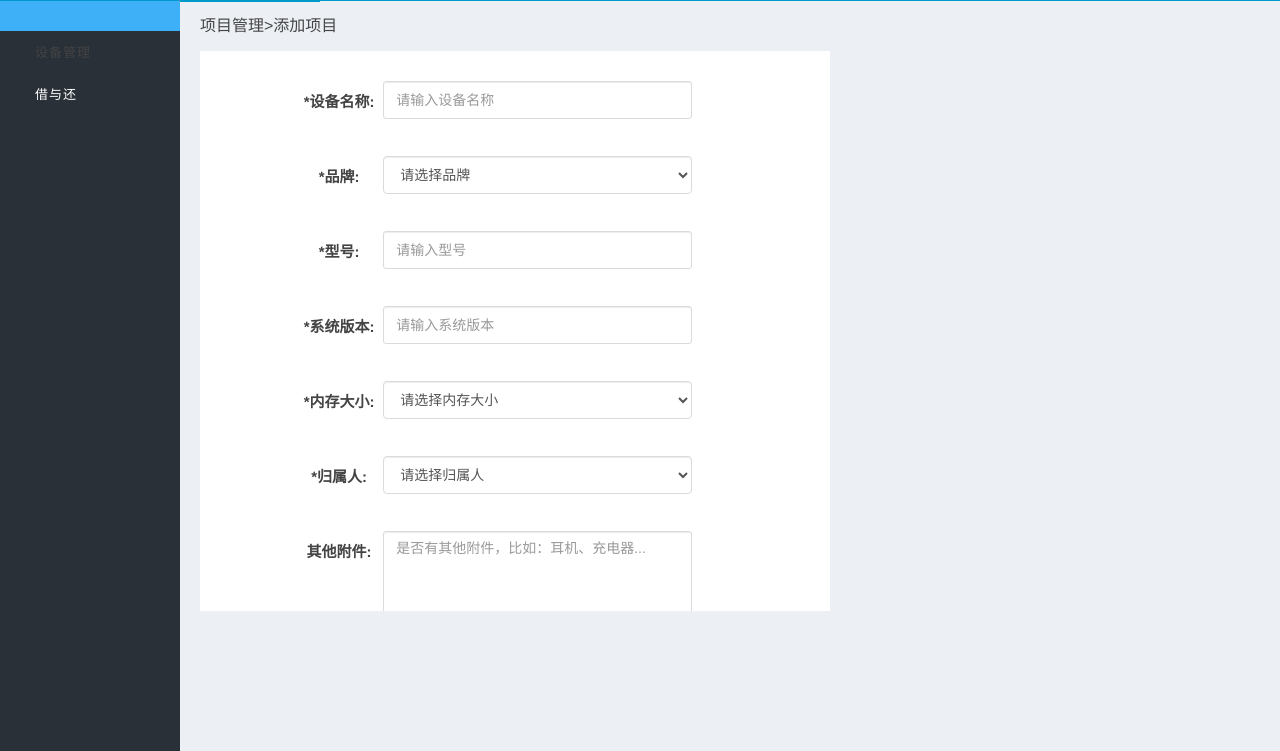
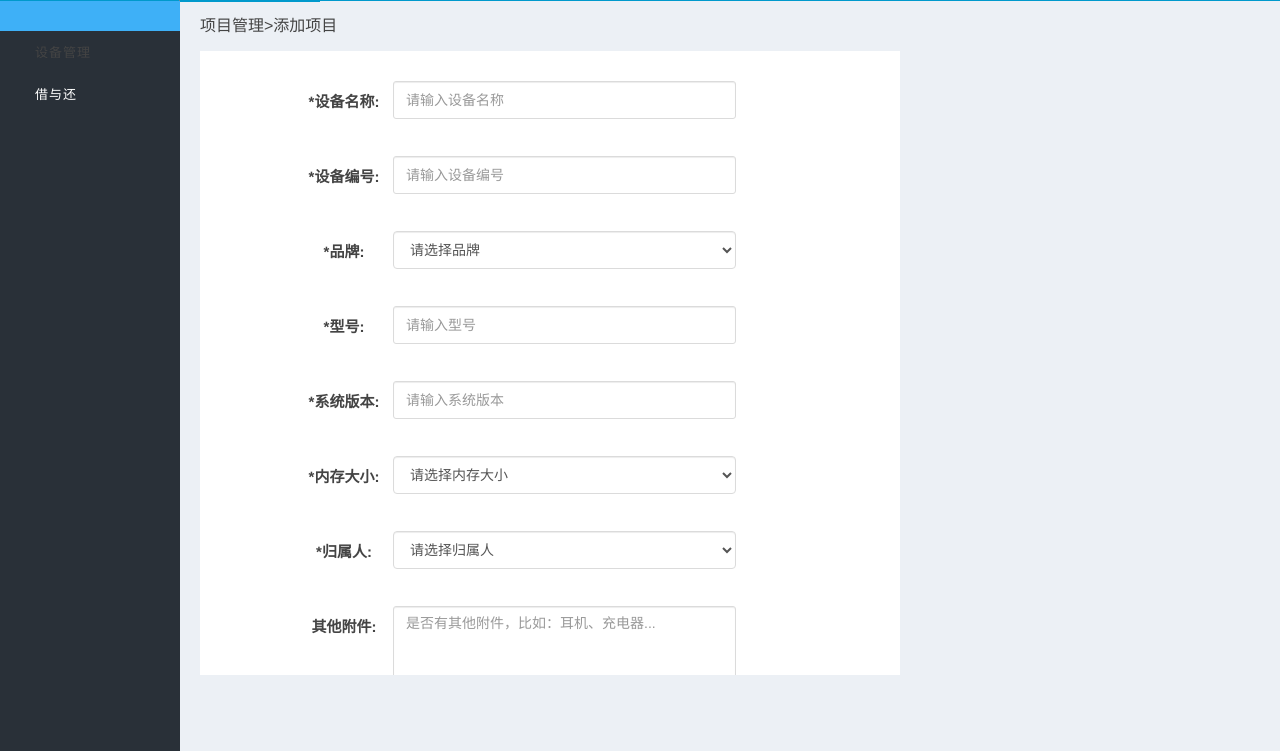
Before and after one commit to Rain0193/qacenter, a Django app: template DeviceManager/templates/device/add_device.html in a window 1280 px wide. Shown: the part 49-800 px from the top of the page. Run offline with Django 3.2, Linux system fonts and the light colour scheme; the template is opened without the code that fills it, so the values that code supplies are empty; some libraries are stand-ins or nearby versions; some web fonts are replaced.

Commit message:
'add_device_number'

```diff
--- a/DeviceManager/models.py
+++ b/DeviceManager/models.py
@@ -36,6 +36,7 @@ class DeviceInfo(BaseTable):
         db_table = 'Device_DeviceInfo'
 
     device_name = models.CharField('设备名称',max_length=20)
+    device_number = models.CharField('设备编号',max_length=50)
     manufacturer = models.CharField('厂商',max_length=20)
     model = models.CharField('型号',max_length=20)
     memory_size = models.CharField('内存大小',max_length=20)
--- a/DeviceManager/static/device/assets/css/add_device.css
+++ b/DeviceManager/static/device/assets/css/add_device.css
@@ -4,8 +4,8 @@
     top: 100px;
     left: 200px;
     right: 50px;
-    width: 630px;
-    height: 70%;
+    width: 700px;
+    height: 78%;
     overflow: hidden;
     padding-top:10px;
     padding-bottom:30px;
@@ -90,7 +90,7 @@
 }
 
 .form-header .add-button-div{
-    margin-top:590px;
+    margin-top:660px;
 }
 .form-header .add-button{
     margin-top: 200px;
--- a/DeviceManager/templates/device/add_device.html
+++ b/DeviceManager/templates/device/add_device.html
@@ -13,6 +13,12 @@
                 <label class="form-label">*设备名称:</label>
                 <div class="form-group">
                     <input type="text" class="form-control" id="device_name" name="device_name" placeholder="请输入设备名称" value="">
+                </div>
+            </div>
+            <div class="">
+                <label class="form-label">*设备编号:</label>
+                <div class="form-group">
+                    <input type="text" class="form-control" id="device_number" name="device_number" placeholder="请输入设备编号" value="">
                 </div>
             </div>
             <div>
--- a/DeviceManager/templates/device/device_list.html
+++ b/DeviceManager/templates/device/device_list.html
@@ -52,6 +52,7 @@
                         <th><input type="checkbox" name="ck" id="select_all" value="{{ foo.id }}"/></th>
                         <th>序号</th>
                         <th>设备名称</th>
+                        <th>设备编号</th>
                         <th>品牌</th>
                         <th>型号</th>
                         <th>内存大小</th>
@@ -69,6 +70,7 @@
                         <td><input type="checkbox" name="device_ck" value="{{ foo.id }}"/></td>
                         <td>{{ forloop.counter }}</td>
                         <td>{{ foo.device_name }}</td>
+                        <td>{{ foo.device_number }}</td>
                         <td>{{ foo.manufacturer }}</td>
                         <td>{{ foo.model }}</td>
                         <td>{{ foo.memory_size }}</td>
--- a/DeviceManager/templates/device/edit_device.html
+++ b/DeviceManager/templates/device/edit_device.html
@@ -19,6 +19,12 @@
                 <label class="form-label">*设备名称:</label>
                 <div class="form-group">
                     <input type="text" class="form-control" id="device_name" name="device_name" placeholder="请输入设备名称" value="{{ deviceInfo.device_name }}">
+                </div>
+            </div>
+            <div class="">
+                <label class="form-label">*设备编号:</label>
+                <div class="form-group">
+                    <input type="text" class="form-control" id="device_number" name="device_number" placeholder="请输入设备编号" value="{{ deviceInfo.device_number }}" readonly>
                 </div>
             </div>
             <div>
--- a/DeviceManager/utils/operation.py
+++ b/DeviceManager/utils/operation.py
@@ -16,9 +16,9 @@ def add_device_data(type, **kwargs):
     :return: ok or tips
     """
     device_opt = DeviceInfo.objects
-    device_name = kwargs.get('device_name')
+    device_number = kwargs.get('device_number')
     if type:
-        if device_opt.get_dev_name(device_name) < 1:
+        if device_opt.get_dev_name(device_number) < 1:
             try:
                 device_opt.insert_device(**kwargs)
             except DataError:
@@ -28,7 +28,7 @@ def add_device_data(type, **kwargs):
                 return '添加失败，请重试'
             logger.info('设备添加成功：{kwargs}'.format(kwargs=kwargs))
         else:
-            return '该设备已存在，请重新命名'
+            return '该设备编号已存在，请重新命名'
     else:
         try:
             device_opt.update_device(kwargs.pop('id'), **kwargs)
--- a/DeviceManager/views.py
+++ b/DeviceManager/views.py
@@ -49,7 +49,7 @@ def device_list(request, id):
     else:
         filter_query = set_filter_session(request)
         dev_list = get_pager_info(
-            DeviceInfo, filter_query, '/device/dc/device_list/', id)
+            DeviceInfo, filter_query, '/device/dc/device_list/1/', id)
         belonger = UserInfo.objects.filter(type=1)
         manage_info = {
             'account': account,
```
Also changed, not shown: DeviceManager/managers.py (+4 -3 lines), DeviceManager/migrations/0004_deviceinfo_device_number.py (added).
